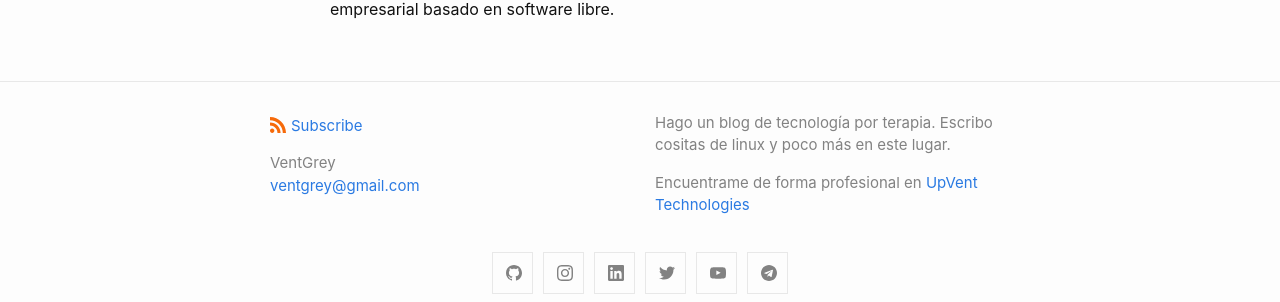
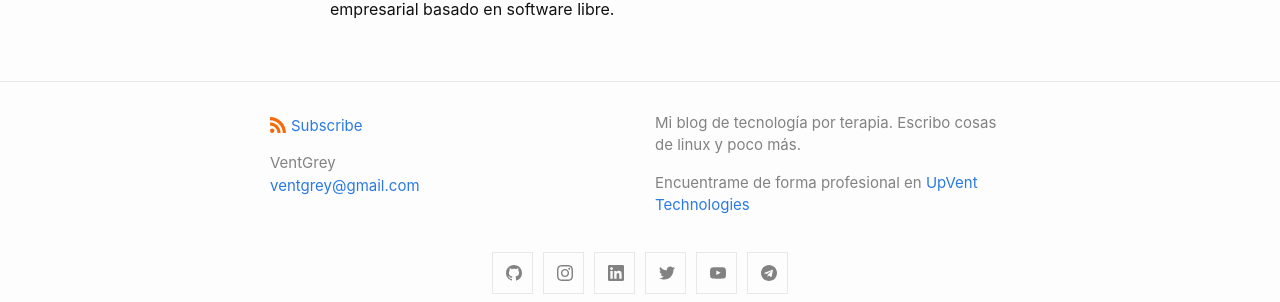
Before and after one commit to VentGrey/ventgrey.github.io, a Jekyll site: the page built from History.markdown, in a window 1280 px wide. Shown: the part 1899-2201 px from the top of the page. Built offline with Jekyll 4.4.1, drawn with Linux system fonts in a browser that asks for light colours; our own code applies the rules of GitHub Pages for plain Markdown files.

Commit message:
Even more SEO improvements

```diff
--- a/_config.yml
+++ b/_config.yml
@@ -3,10 +3,10 @@
   name: VentGrey
   email: ventgrey@gmail.com
 description: > # this means to ignore newlines until "show_excerpts:"
-  Hago un blog de tecnología por terapia. Escribo cositas de linux y
-  poco más en este lugar.
+  Mi blog de tecnología por terapia. Escribo cosas de linux y
+  poco más.
 
-show_excerpts: true # set to true to show excerpts on the homepage
+show_excerpts: false # set to true to show excerpts on the homepage
 
 # Minima date format
 # refer to https://shopify.github.io/liquid/filters/date/ if you want to customize this
--- a/_layouts/default.html
+++ b/_layouts/default.html
@@ -1,5 +1,5 @@
 <!DOCTYPE html>
-<html lang="{{ page.lang | default: site.lang | default: "en" }}">
+<html lang="es">
 
   {%- include head.html -%}
 
```
